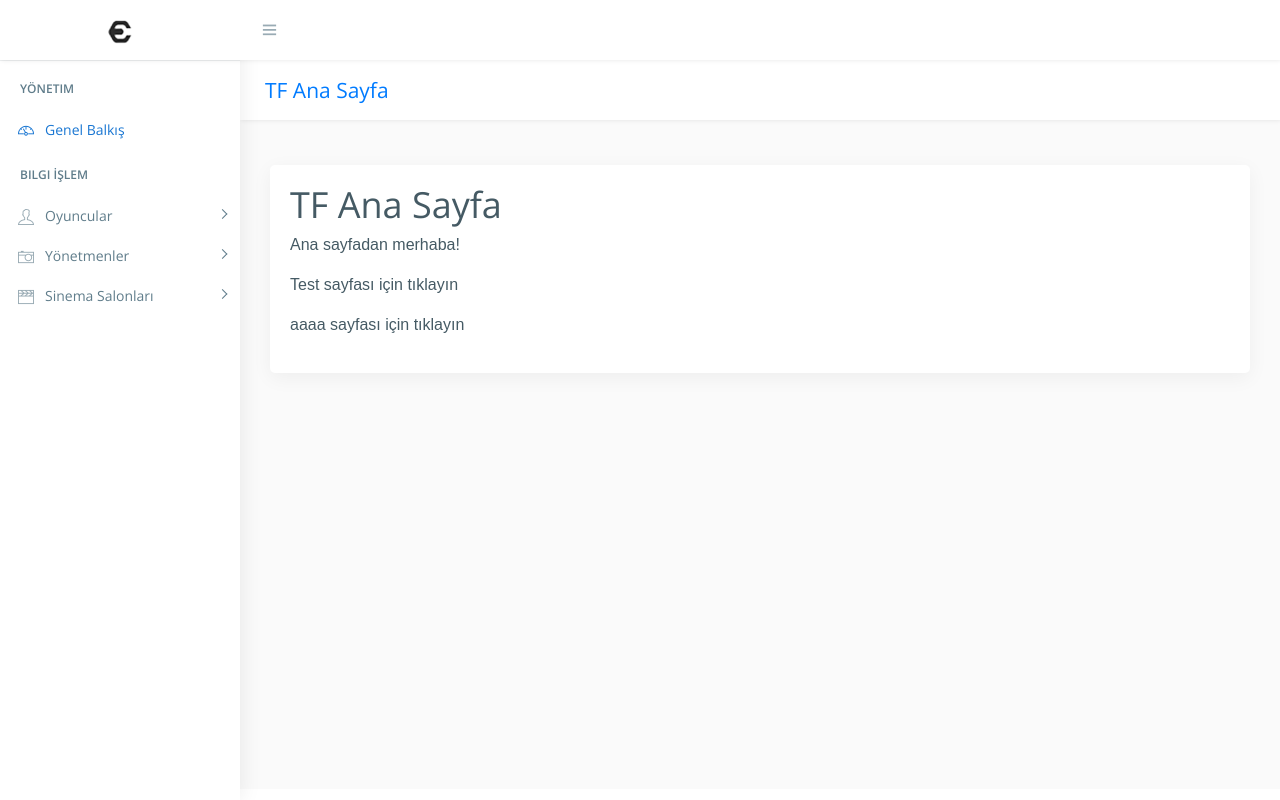
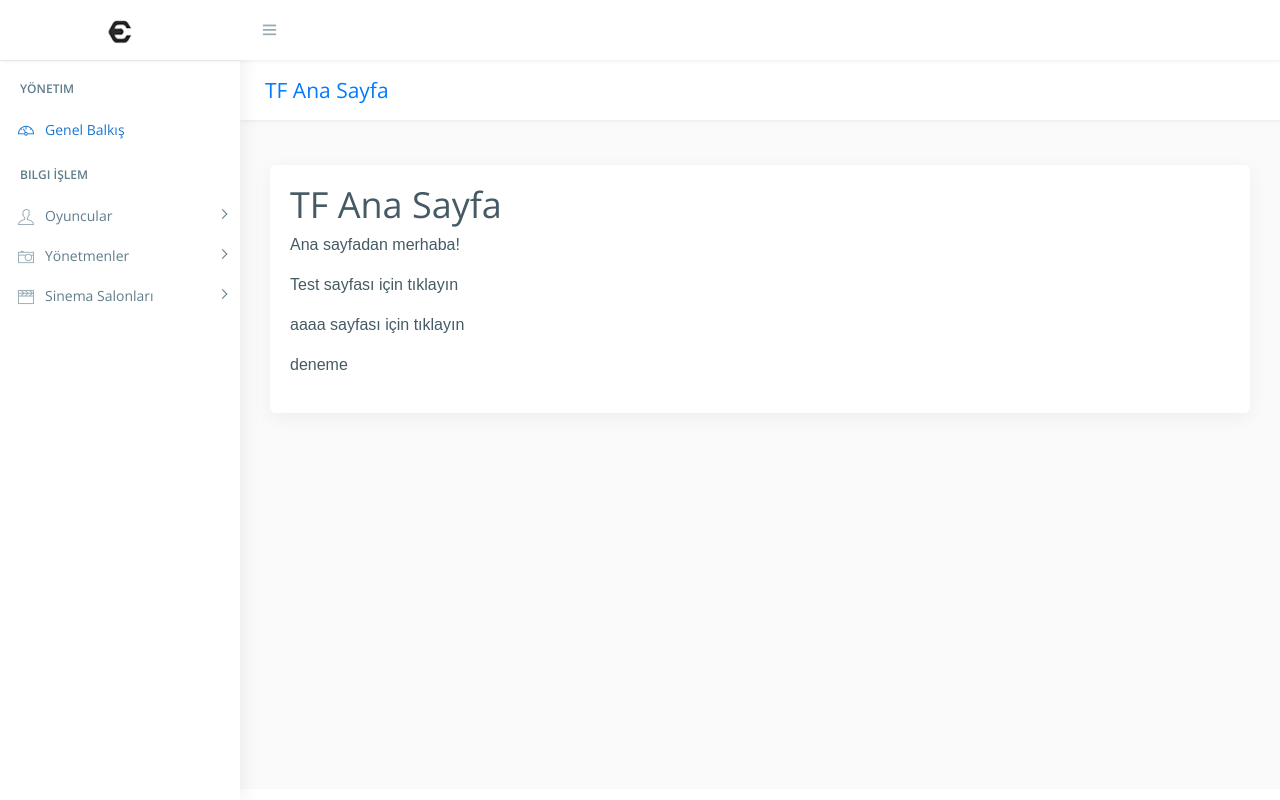
Before and after one commit to biergec/SinemaBiletSatis, a PHP site: page /mvc/ in a window 1280 px wide. Run offline with PHP 8.4, Linux system fonts and the light colour scheme.

Commit message:
deneme 1

```diff
--- a/app/views/index.php
+++ b/app/views/index.php
@@ -6,4 +6,5 @@
 <p><a href="<?php echo controller::url('default', 'test')?>">Test sayfası için tıklayın</a></p>
 <p><a href="<?php echo controller::url('default', 'aaaa')?>">aaaa sayfası için tıklayın</a></p>
 
+<p>deneme</p>
 <?php require VDIR.'/footer.php' ?>
```
